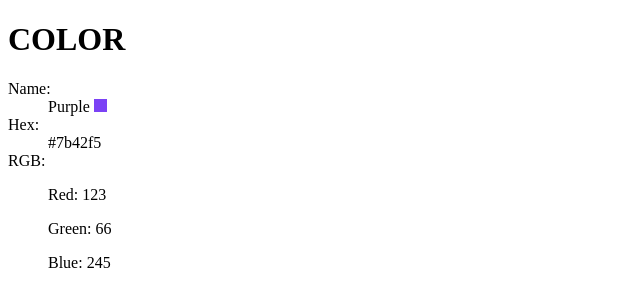
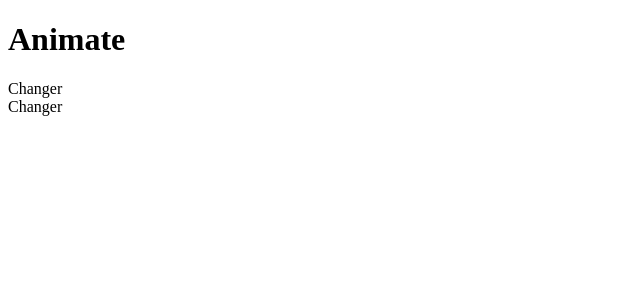
Before and after one commit to sepuckett86/react-practice, a React app: page / in a window 1280 px wide. Shown: the top 306 px of the page, without its empty margins (0-640 px from the left). Built offline with nearby package versions, Linux system fonts and the light colour scheme.

Commit message:
make components

```diff
--- a/src/components/App.js
+++ b/src/components/App.js
@@ -1,12 +1,12 @@
 import React from 'react';
-import Color from './Color';
+import Playground from './Playground';
 import Header from './Header';
 
 export default function App() {
   return (
     <>
       <Header />
-      <Color />
+      <Playground />
     </>
   );
 }
--- a/src/components/Color.js
+++ /dev/null
@@ -1,51 +0,0 @@
-import React from 'react';
-
-export default function Color() {
-  const color = {
-    name: 'Purple',
-    hex: '#7b42f5',
-    rgb: {
-      red: 123,
-      green: 66,
-      blue: 245
-    }
-  };
-
-  // ems for font
-  // rem for padding, margin, width, etc.
-
-  // const details = Object.keys(color)
-  //   .map(detail => {
-  //     return (
-  //     <>
-  //       <dt>{detail}</dt>
-  //       <dd>{color[detail]}</dd>
-  //     </>
-  //     );
-  //   });
-
-  const style = {
-    backgroundColor: color.hex,
-    height: '0.8rem',
-    width: '0.8rem',
-    display: 'inline-block'
-  };
-
-  return (
-    <dl>
-      <dt>Name:</dt>
-      <dd>{color.name}{' '}
-        <div style={style}></div>
-      </dd>
-      <dt>Hex:</dt>
-      <dd>{color.hex}</dd>
-
-      <dt>RGB:</dt>
-      <dd>
-        <p>Red: {color.rgb.red}</p>
-        <p>Green: {color.rgb.green}</p>
-        <p>Blue: {color.rgb.blue}</p>
-      </dd>
-    </dl>
-  );
-}
--- /dev/null
+++ b/src/components/ColorChanger.css
@@ -0,0 +1,17 @@
+@keyframes colorChanger {
+  0% {
+    background-color: red;
+  }
+  50% {
+    background-color: blue;
+  }
+  100% {
+    background-color: green;
+  }
+}
+
+.colorChanger {
+  animation: colorChanger 1s infinite;
+  height: 0.8rem;
+  width: 0.8rem;
+}
--- /dev/null
+++ b/src/components/ColorChanger.js
@@ -0,0 +1,8 @@
+import React from 'react';
+import './ColorChanger.css';
+
+export default function ColorChanger() {
+  return (
+    <div className="colorChanger">Changer</div>
+  );
+}
--- a/src/components/Header.js
+++ b/src/components/Header.js
@@ -2,6 +2,6 @@ import React from 'react';
 
 export default function Header() {
   return (
-    <h1>COLOR</h1>
+    <h1>Animate</h1>
   );
 }
--- /dev/null
+++ b/src/components/Playground.js
@@ -0,0 +1,11 @@
+import React from 'react';
+import ColorChanger from './ColorChanger';
+
+export default function Playground() {
+  return (
+    <>
+      <ColorChanger />
+      <ColorChanger />
+    </>
+  );
+}
```
Also changed, not shown: 1 other file (tests, documents, lock files or other folders).
